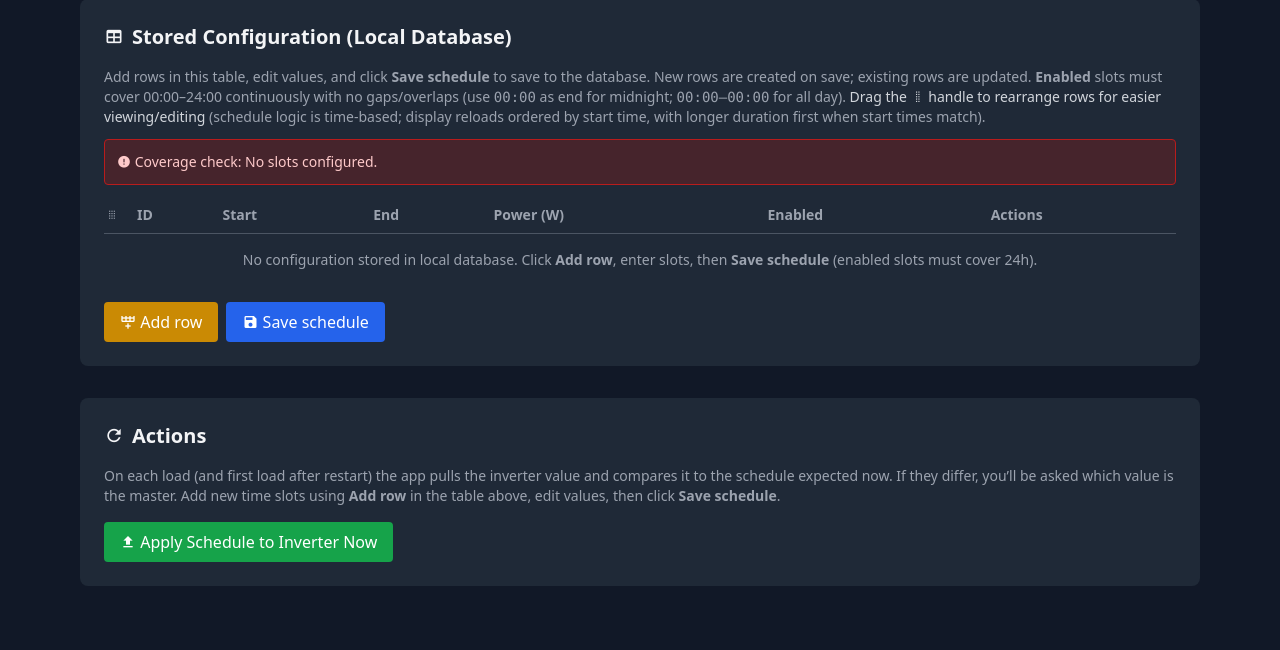
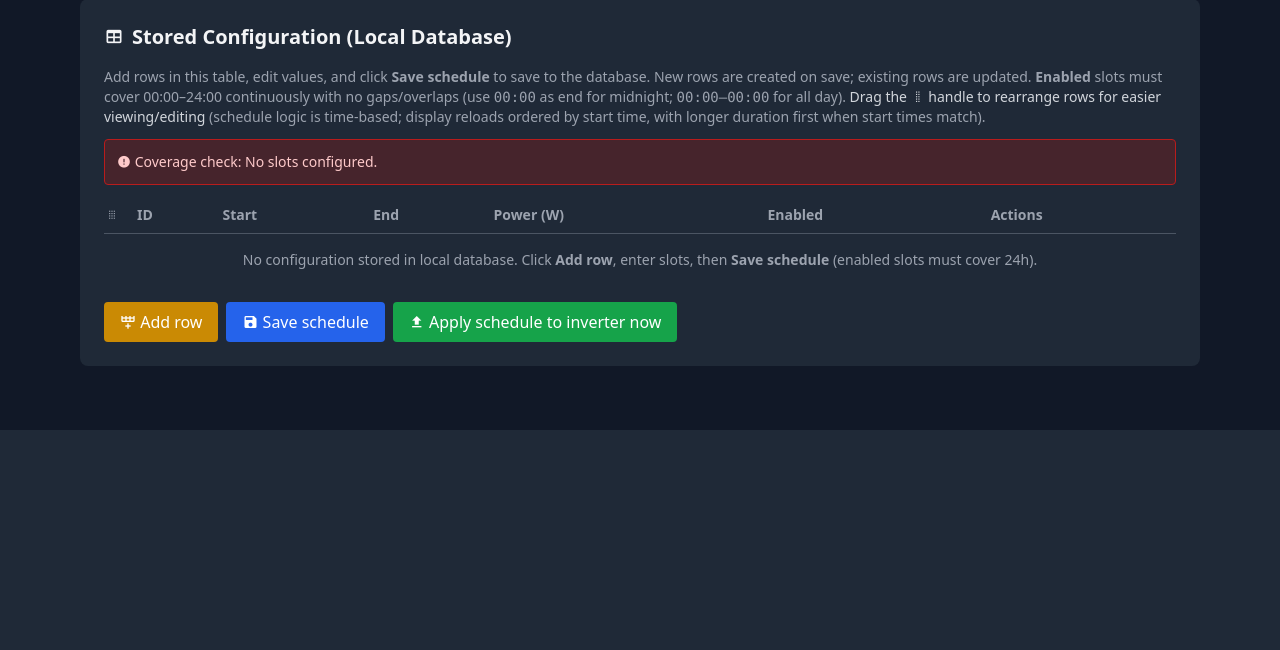
Before and after one commit to maverik-77/deye-export-manager, a FastAPI app: page / in a window 1280 px wide. Shown: the part 509-1159 px from the top of the page. After the commit the page ends 939 px from the top, so only its background shows below. Run offline with FastAPI, Linux system fonts and the light colour scheme; data that the repository does not hold is empty; parts of the project's set-up code (start-up, migrations or seed data) failed here and were passed over; some libraries are stand-ins or nearby versions.

Commit message:
Move Apply schedule to inverter now into table controls (v1.0.13)

```diff
--- a/deye_export_manager/config.yaml
+++ b/deye_export_manager/config.yaml
@@ -1,5 +1,5 @@
 name: "Deye Export Manager"
-version: "1.0.12"
+version: "1.0.13"
 slug: "deye_export_manager"
 description: "Custom export scheduler for Deye inverters with 24-hour schedule management"
 url: "https://github.com/your-repo/deye-export-manager"
--- a/deye_export_manager/templates/index.html
+++ b/deye_export_manager/templates/index.html
@@ -138,24 +138,16 @@
                     </tbody>
                 </table>
             </div>
-            <div class="mt-4 flex flex-wrap gap-2">
+            <div class="mt-4 flex flex-wrap gap-2 items-center">
                 <button type="button" id="add-row-btn" class="bg-yellow-600 hover:bg-yellow-700 text-white py-2 px-4 rounded font-medium transition"><i class="mdi mdi-table-row-plus-after"></i> Add row</button>
                 <button form="save-all-slots" type="submit" class="bg-blue-600 hover:bg-blue-700 text-white py-2 px-4 rounded font-medium transition"><i class="mdi mdi-content-save"></i> Save schedule</button>
+                <form action="{{ root_path }}/api/apply_now" method="post" class="inline">
+                    <button type="submit" class="bg-green-600 hover:bg-green-700 text-white py-2 px-4 rounded font-medium transition"><i class="mdi mdi-upload"></i> Apply schedule to inverter now</button>
+                </form>
             </div>
         </div>
 
-        <div class="bg-gray-800 rounded-lg p-6 mb-8">
-            <h2 class="text-xl font-semibold mb-4 flex items-center gap-2">
-                <i class="mdi mdi-refresh"></i>
-                Actions
-            </h2>
-            <p class="text-gray-400 text-sm mb-4">On each load (and first load after restart) the app pulls the inverter value and compares it to the schedule expected now. If they differ, you’ll be asked which value is the master. Add new time slots using <strong>Add row</strong> in the table above, edit values, then click <strong>Save schedule</strong>.</p>
-            <form action="{{ root_path }}/api/apply_now" method="post">
-                <button type="submit" class="w-full md:w-auto bg-green-600 hover:bg-green-700 text-white py-2 px-4 rounded font-medium transition">
-                    <i class="mdi mdi-upload"></i> Apply Schedule to Inverter Now
-                </button>
-            </form>
-        </div>
+
     </div>
 
     <script>
```
Also changed, not shown: README.md.
